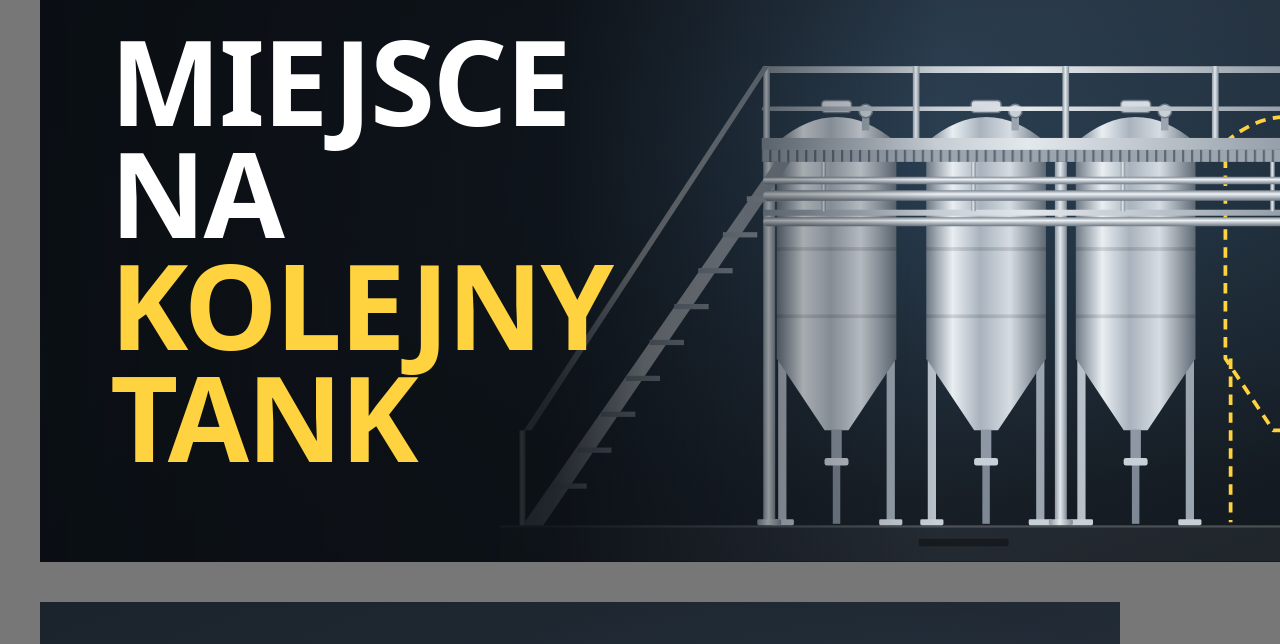
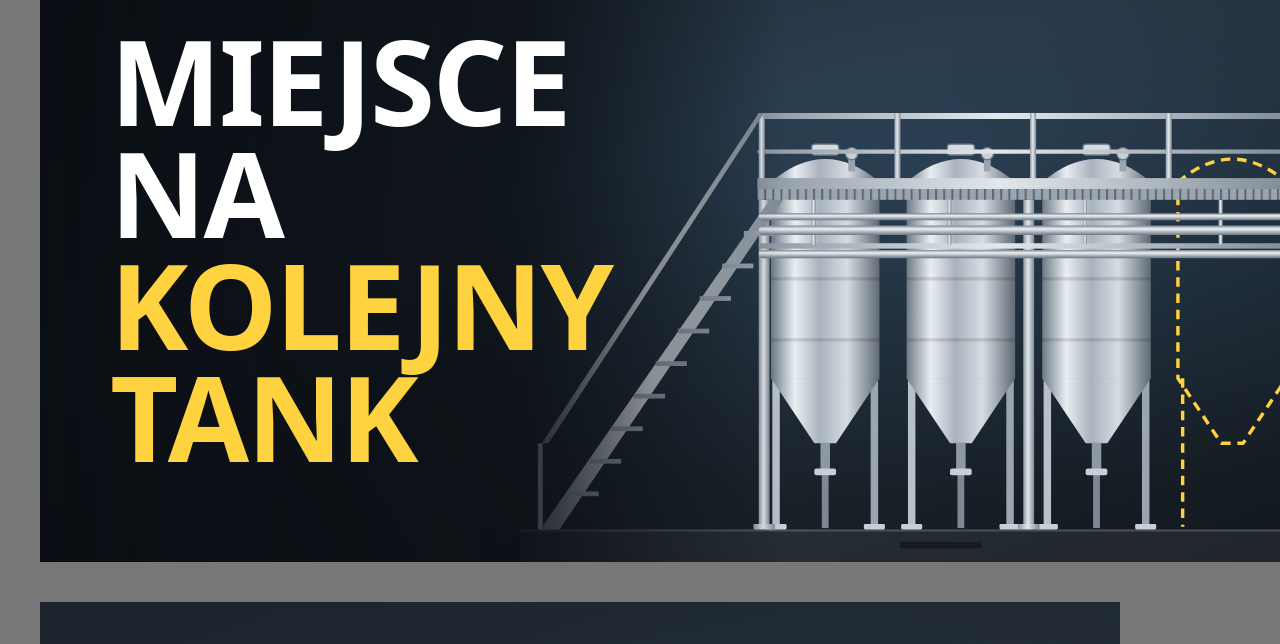
Before and after one commit to plabiak81/plabiak81, a plain HTML site: page studio/projekty/2026-11-14-konstrukcje-wsporcze-browary/03-grafiki/grafiki.html in a window 1280 px wide. Shown: the part 1718-2362 px from the top of the page. Drawn offline with Linux system fonts and the light colour scheme.

Commit message:
Projekt studia: konstrukcje wsporcze dla browarów (w toku)
Co-Authored-By: Claude Opus 5.5 <noreply@anthropic.com>
Claude-Session: https://claude.ai/code/session_014EeueTQJsRGAZPZSC4kRcT

```diff
--- a/studio/projekty/2026-11-14-konstrukcje-wsporcze-browary/03-grafiki/grafiki.html
+++ b/studio/projekty/2026-11-14-konstrukcje-wsporcze-browary/03-grafiki/grafiki.html
@@ -57,6 +57,8 @@
   .yt .naglowek { font-size: 118px; }
   .yt .etykieta { font-size: 34px; }
   .yt .logo { top: 34px; right: 34px; height: 64px; }
+  .yt3 .scena { right: 20px; width: 780px; }
+  .yt3 .cien { background: linear-gradient(90deg, rgba(10,14,19,.96) 0%, rgba(10,14,19,.8) 38%, rgba(10,14,19,0) 58%); }
 
   .yt2 .pol { position: absolute; top: 0; bottom: 140px; width: 50%; display: flex; flex-direction: column; align-items: center; justify-content: center; gap: 10px; }
   .yt2 .lewa { left: 0; background: linear-gradient(135deg, #3c4652, #20272f); }
@@ -205,7 +207,7 @@
     </g>
 
     <!-- cała tankownia: viewBox 0 0 1150 720 -->
-    <symbol id="tankownia" viewBox="0 0 1150 720">
+    <symbol id="tankownia" viewBox="0 0 1150 720" preserveAspectRatio="xMidYMax meet">
       <!-- posadzka -->
       <rect x="0" y="672" width="1150" height="48" fill="rgba(255,255,255,.06)"/>
       <rect x="0" y="672" width="1150" height="3" fill="rgba(255,255,255,.18)"/>
@@ -301,7 +303,7 @@
   <div class="logo" style="top:30px; right:30px; height:58px"><img src="../../../../img/logo.png" alt="Instal-tig"></div>
 </section>
 
-<section data-kadr="miniatura-yt-3-kolejny-tank" data-document-role="page" data-label="miniatura-yt-3-kolejny-tank" class="yt">
+<section data-kadr="miniatura-yt-3-kolejny-tank" data-document-role="page" data-label="miniatura-yt-3-kolejny-tank" class="yt yt3">
   <div class="tlo"></div>
   <svg class="scena" style="--t4:0; --duch:1" role="img" aria-label="Rysunek: pomost nad tankami z miejscem na kolejny tank"><use href="#tankownia"/></svg>
   <div class="cien"></div>
```
Also changed, not shown: studio/projekty/2026-11-14-konstrukcje-wsporcze-browary/03-grafiki/png/miniatura-yt-1-farba.png, studio/projekty/2026-11-14-konstrukcje-wsporcze-browary/03-grafiki/png/miniatura-yt-3-kolejny-tank.png, studio/projekty/2026-11-14-konstrukcje-wsporcze-browary/03-grafiki/png/og-1200x630.png, studio/projekty/2026-11-14-konstrukcje-wsporcze-browary/03-grafiki/png/story-1080x1920-pomiar.png, studio/projekty/2026-11-14-konstrukcje-wsporcze-browary/03-grafiki/png/wideo-01-hak.png, studio/projekty/2026-11-14-konstrukcje-wsporcze-browary/03-grafiki/png/wideo-02-problem.png, 1 other file.
